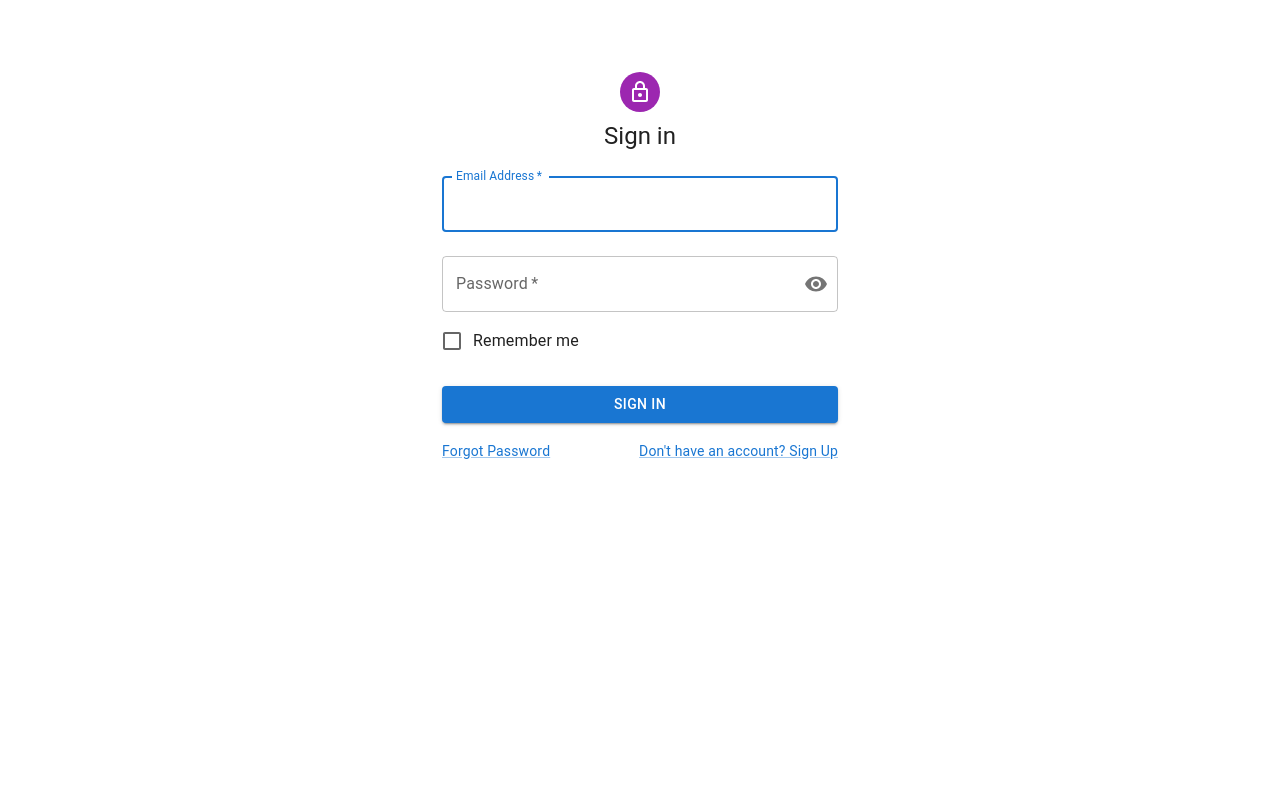
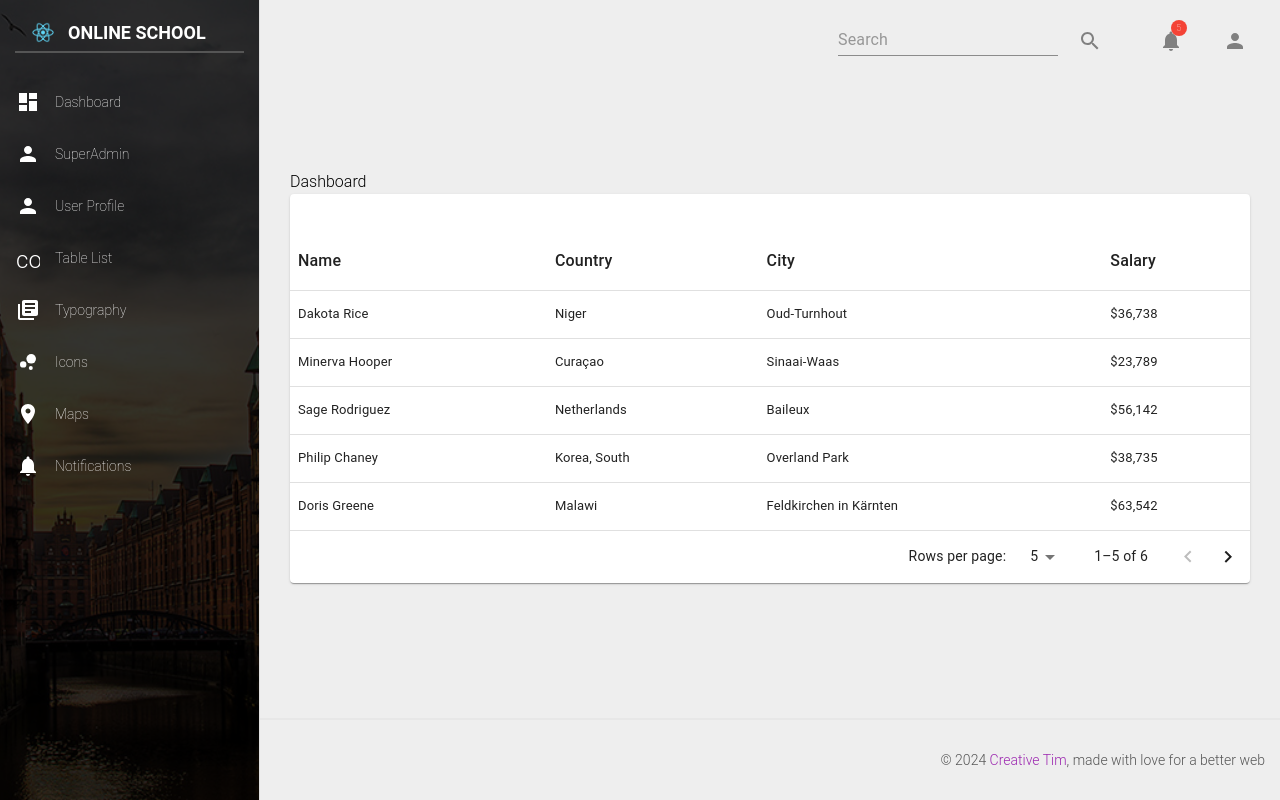
Before and after one commit to samsamhuynh/SalesManagementFE, a React (Vite) app: page / in a window 1280 px wide. Before the commit this address led to /login. Built offline with nearby package versions, Linux system fonts and the light colour scheme; no server answers.

Commit message:
create table ui

```diff
--- /dev/null
+++ b/src/components/Table/Table.tsx
@@ -0,0 +1,175 @@
+import {
+  Table,
+  TableBody,
+  TableCell,
+  TableContainer,
+  TableHead,
+  TablePagination,
+  TableRow,
+} from "@mui/material";
+import classNames from "classnames";
+import PropTypes from "prop-types";
+import { useState } from "react";
+
+const CustomTable = (props: any) => {
+  const { tableHead, tableData, color } = props;
+
+  const [page, setPage] = useState(0);
+  const [rowsPerPage, setRowsPerPage] = useState(5);
+
+  const handleChangePage = (event: unknown, newPage: number) => {
+    setPage(newPage);
+  };
+
+  const handleChangeRowsPerPage = (
+    event: React.ChangeEvent<HTMLInputElement>
+  ) => {
+    setRowsPerPage(parseInt(event.target.value, 10));
+    setPage(0);
+  };
+
+  const tableHeaderColor = classNames({
+    warning: {
+      color: "#ff9800",
+    },
+    primary: {
+      color: "#9c27b0",
+    },
+    danger: {
+      color: "#f44336",
+    },
+    success: {
+      color: "#4caf50",
+    },
+    info: {
+      color: "#00acc1",
+    },
+    rose: {
+      color: "#e91e63",
+    },
+    gray: {
+      color: "#999",
+    },
+  });
+
+  return (
+    <div className="w-full mt-10 overflow-x-auto">
+      <TableContainer>
+        <Table
+          aria-label="simple table"
+          style={{
+            marginBottom: "0",
+            width: "100%",
+            maxWidth: "100%",
+            backgroundColor: "transparent",
+            borderSpacing: "0",
+            borderCollapse: "collapse",
+          }}
+        >
+          {tableHead !== undefined ? (
+            <TableHead className={tableHeaderColor}>
+              <TableRow
+                hover
+                style={{
+                  height: "56px",
+                  color: "inherit",
+                  display: "table-row",
+                  outline: "none",
+                  verticalAlign: "middle",
+                }}
+              >
+                {tableHead.map((prop: any, key: any) => {
+                  return (
+                    <TableCell
+                      style={{
+                        lineHeight: "1.42857143",
+                        padding: "12px 8px",
+                        verticalAlign: "middle",
+                        // color: "inherit",
+                        fontSize: "1em",
+                      }}
+                      key={key}
+                    >
+                      {prop}
+                    </TableCell>
+                  );
+                })}
+              </TableRow>
+            </TableHead>
+          ) : null}
+
+          <TableBody>
+            {(rowsPerPage > 0
+              ? tableData.slice(
+                  page * rowsPerPage,
+                  page * rowsPerPage + rowsPerPage
+                )
+              : tableData
+            ).map((prop: any, key: any) => {
+              return (
+                <TableRow
+                  hover
+                  style={{
+                    height: "48px",
+                    color: "inherit",
+                    display: "table-row",
+                    outline: "none",
+                    verticalAlign: "middle",
+                  }}
+                  key={key}
+                >
+                  {prop.map((prop: any, key: any) => {
+                    return (
+                      <TableCell
+                        style={{
+                          lineHeight: "1.42857143",
+                          padding: "12px 8px",
+                          verticalAlign: "middle",
+                          fontSize: "0.8125rem",
+                          color: "inherit",
+                        }}
+                        key={key}
+                      >
+                        {prop}
+                      </TableCell>
+                    );
+                  })}
+                </TableRow>
+              );
+            })}
+          </TableBody>
+        </Table>
+      </TableContainer>
+
+      <TablePagination
+        rowsPerPageOptions={[5, 10, 25]}
+        component="div"
+        count={tableData.length}
+        rowsPerPage={rowsPerPage}
+        page={page}
+        onPageChange={handleChangePage}
+        onRowsPerPageChange={handleChangeRowsPerPage}
+      />
+    </div>
+  );
+};
+
+CustomTable.defaultProps = {
+  tableHeaderColor: "gray",
+};
+
+CustomTable.propTypes = {
+  color: PropTypes.oneOf([
+    "warning",
+    "primary",
+    "danger",
+    "success",
+    "info",
+    "rose",
+    "gray",
+  ]),
+  tableHead: PropTypes.arrayOf(PropTypes.string),
+  tableData: PropTypes.arrayOf(PropTypes.arrayOf(PropTypes.string)),
+};
+
+export default CustomTable;
--- /dev/null
+++ b/src/components/Table/index.ts
@@ -0,0 +1,3 @@
+import CustomTable from "./Table";
+
+export default CustomTable;
--- a/src/constants/page-url.ts
+++ b/src/constants/page-url.ts
@@ -1,4 +1,4 @@
 export const LOGIN_PAGE = "/login";
 export const SIGNUP_PAGE = "/signup";
 export const FORGOTPASSWORD_PAGE = "/forgotpassword";
-export const DASHBOARD_PAGE = "/dasboard";
+export const DASHBOARD_PAGE = "/";
--- a/src/index.scss
+++ b/src/index.scss
@@ -6,6 +6,7 @@ body {
     font-family: "Roboto", sans-serif;
     font-weight: 300;
     line-height: 1.5em;
+    background: #eee;
 };
 
 .transitionLayout {
--- a/src/layouts/Footer/Footer.tsx
+++ b/src/layouts/Footer/Footer.tsx
@@ -1,8 +1,8 @@
 const Footer = () => {
   return (
     <footer>
-      <div className="absolute no-underline bg-transparent text-gray-800 w-full h-10 bottom-0 right-0 p-3.5 border-t-2 border-solid border-gray-1200">
-        <p className="p-3.5 m-0 text-sm !float-right">
+      <div className="absolute w-full bottom-0 right-0 py-[15px] border-t-2 border-solid border-gray-1200 bg-transparent text-gray-800 ">
+        <p className="p-[15px] m-0 text-sm !float-right">
           <span>
             &copy; {new Date().getFullYear()}{" "}
             <a
--- a/src/layouts/Layout.tsx
+++ b/src/layouts/Layout.tsx
@@ -6,6 +6,9 @@ import { useEffect, useRef, useState } from "react";
 import PerfectScrollbar from "perfect-scrollbar";
 import bgImage from "./../assets/image/sidebar.jpg";
 import logo from "./../assets/image/reactlogo.jpg";
+import CustomTable from "../components/Table";
+import { Dashboard } from "@mui/icons-material";
+import { Outlet } from "react-router-dom";
 
 const Layout = ({ ...rest }) => {
   const [image] = useState(bgImage);
@@ -78,15 +81,19 @@ const Layout = ({ ...rest }) => {
         {...rest}
       />
       <div
-        className="relative w-full max-h-full transitionLayout"
+        className="relative lg:w-[calc(100%-260px)] max-h-full transitionLayout float-right w-full"
         ref={mainPanel}
       >
         <Header handleDrawerToggle={handleDrawerToggle} {...rest} />
+
+        <div className="mt-[70px] py-[30px] px-[15px] min-h-[calc(100vh-123px)]">
+          <div className="mt-[70px]">
+            <Outlet />
+          </div>
+        </div>
       </div>
 
-      <div>
-        <Footer />
-      </div>
+      <Footer />
     </div>
   );
 };
--- a/src/layouts/Navbar/AdminNavbarLink/AdminNavbarLinks.tsx
+++ b/src/layouts/Navbar/AdminNavbarLink/AdminNavbarLinks.tsx
@@ -16,9 +16,11 @@ import CustomInput from "../../../components/CustomInput";
 import Button from "../../../components/Button";
 
 const AdminNavbarLinks = () => {
-  const [openNotification, setOpenNotification] = useState<any>(null);
+  const [openNotification, setOpenNotification] = useState<null | HTMLElement>(
+    null
+  );
 
-  const [openProfile, setOpenProfile] = useState<any>(null);
+  const [openProfile, setOpenProfile] = useState<null | HTMLElement>(null);
 
   const handleClickNotification = (event: any) => {
     if (
@@ -35,7 +37,7 @@ const AdminNavbarLinks = () => {
     setOpenNotification(null);
   };
 
-  const handleClickProfile = (event: Event) => {
+  const handleClickProfile = (event: any) => {
     if (openProfile && openProfile.contains(event.target as HTMLElement)) {
       setOpenProfile(null);
     } else {
@@ -53,12 +55,12 @@ const AdminNavbarLinks = () => {
         className={
           "lg:inline-block flex flex-row mt-2.5 mx-5 w-[-webkit-stretch]"
         }
-        // className="w-6 h-8 transition-all duration-300 ease-linear mt-2.5 mx-3.5 rounded relative bg-transparent fill-available p-0 lg:mx-0"
+        // className="w-6 h-8 transition-all duration-300 ease-linear mt-2.5 mx-[15px] rounded relative bg-transparent fill-available p-0 lg:mx-0"
       >
         <CustomInput
           formControlProps={{
             className: classNames(
-              "lg:m-0 lg:z-40 !my-2.5 !mx-3.5 !float-none py-px !p-px mt-10 w-3/5"
+              "lg:m-0 lg:z-40 !my-2.5 !mx-[15px] !float-none py-px !p-px mt-10 w-3/5"
             ),
           }}
           inputProps={{
@@ -99,7 +101,7 @@ const AdminNavbarLinks = () => {
           aria-haspopup="true"
           onClick={handleClickNotification}
           className={classNames(
-            "flex ml-8 w-auto sm:flex sm:mt-2.5 sm:mx-3.5 sm:mb-0 sm:w-[-webkit-fill-available]"
+            "flex ml-[30px] w-auto sm:flex sm:mt-2.5 sm:mx-[15px] sm:mb-0 sm:w-[-webkit-fill-available]"
           )}
         >
           <Notifications
@@ -119,7 +121,7 @@ const AdminNavbarLinks = () => {
 
           <span
             className={
-              "z-40 mr-3.5 leading-7 text-sm text-white font-thin lg:absolute lg:block lg:bg-danger-100 lg:top-0 lg:right-1 lg:w-4 lg:h-4 lg:rounded-full lg:text-[9px] lg:font-thin lg:leading-4 lg:text-center lg:align-middle"
+              "z-40 mr-[15px] leading-7 text-sm text-white font-thin lg:absolute lg:block lg:bg-danger-100 lg:top-0 lg:right-1 lg:w-4 lg:h-4 lg:rounded-full lg:text-[9px] lg:font-thin lg:leading-4 lg:text-center lg:align-middle"
             }
           >
             5
@@ -276,7 +278,7 @@ const AdminNavbarLinks = () => {
           aria-haspopup="true"
           onClick={handleClickProfile}
           className={classNames(
-            "flex ml-8 w-auto sm:flex sm:mt-2.5 sm:mx-3.5 sm:mb-0 sm:w-[-webkit-fill-available]"
+            "flex ml-[30px] w-auto sm:flex sm:mt-2.5 sm:mx-[15px] sm:mb-0 sm:w-[-webkit-fill-available]"
           )}
         >
           <Person
--- a/src/layouts/Sidebar/Sidebar.tsx
+++ b/src/layouts/Sidebar/Sidebar.tsx
@@ -104,14 +104,14 @@ const Sidebar = (props: any) => {
             <ListItem
               button
               className={classNames(
-                "w-auto transition-all duration-300 ease-linear mt-2.5 mx-3.5 rounded relative block py-2.5 px-3.5 bg-transparent" +
+                "w-auto transition-all duration-300 ease-linear mt-2.5 mx-[15px] rounded relative block py-2.5 px-[15px] bg-transparent" +
                   listItemClasses
               )}
             >
               {typeof prop.icon === "string" ? (
                 <Icon
                   className={classNames(
-                    "w-6 h-8 text-2xl leading-7 float-left mr-3.5 text-center align-middle text-white bg-opacity-80",
+                    "w-6 h-8 text-2xl leading-7 float-left mr-[15px] text-center align-middle text-white bg-opacity-80",
                     whiteFontClasses
                   )}
                 >
@@ -120,7 +120,7 @@ const Sidebar = (props: any) => {
               ) : (
                 <prop.icon
                   className={classNames(
-                    "w-6 h-8 text-2xl leading-7 float-left mr-3.5 text-center align-middle text-white bg-opacity-80",
+                    "w-6 h-8 text-2xl leading-7 float-left mr-[15px] text-center align-middle text-white bg-opacity-80",
                     whiteFontClasses
                   )}
                 />
@@ -143,7 +143,7 @@ const Sidebar = (props: any) => {
   const brand = (
     <div
       className={
-        "relative px-3.5 py-3.5 z-50 after:absolute after:bottom-0 after:right-3.5 after:h-px after:w-[calc(100% - 30px)] after:bg-gray-700"
+        "relative p-[15px] z-50 after:absolute after:bottom-0 after:right-[15px] after:h-px after:w-[calc(100% - 30px)] after:bg-gray-700"
       }
     >
       <a
@@ -152,7 +152,7 @@ const Sidebar = (props: any) => {
           "uppercase py-1 block text-white text-left text-lg font-bold leading-7 no-underline bg-transparent border-b-2 border-solid border-gray-800"
         }
       >
-        <div className={"w-7 inline-block max-h-7 ml-2.5 mr-3.5"}>
+        <div className={"w-7 inline-block max-h-7 ml-2.5 mr-[15px]"}>
           <img
             src={logo}
             alt="logo"
@@ -177,12 +177,16 @@ const Sidebar = (props: any) => {
           }}
           classes={{
             paper: classNames(
-              "z-50 boxShadow block fixed top-0 left-auto right-0 w-64 h-full text-left px-0"
+              "z-50 block fixed top-0 bottom-0 left-auto right-0 w-[260px] h-full text-left px-0 boxShadow"
             ),
           }}
         >
           {brand}
-          <div className={"relative h-[calc(100vh - 75px)] w-64 z-50"}>
+          <div
+            className={
+              "relative h-[calc(100vh - 75px)] w-[260px] z-50 overflow-auto"
+            }
+          >
             <AdminNavbarLinks />
             {links}
           </div>
@@ -203,12 +207,16 @@ const Sidebar = (props: any) => {
           open
           classes={{
             paper: classNames(
-              "border-0 boxShadow fixed top-0 bottom-0 left-0 z-50 w-64 h-full block text-left"
+              "z-50 block fixed top-0 bottom-0 left-auto right-0 w-[260px] h-full text-left px-0 boxShadow"
             ),
           }}
         >
           {brand}
-          <div className={"relative h-[calc(100vh - 75px)] w-64 z-50"}>
+          <div
+            className={
+              "relative h-[calc(100vh - 75px)] w-[260px] z-50 overflow-auto"
+            }
+          >
             {links}
           </div>
           {image !== undefined ? (
--- a/src/pages/Dashboard/Dashboard.tsx
+++ b/src/pages/Dashboard/Dashboard.tsx
@@ -1,7 +1,33 @@
+import { Card, CardHeader, Grid } from "@mui/material";
+import Table from "../../components/Table";
+
 const Dashboard = () => {
   return (
-    <div>
+    <div className="mx-auto px-[15px]">
       <h1>Dashboard</h1>
+      <Grid container>
+        <Grid item xs={12} sm={12} md={12}>
+          <Card>
+            {/* <CardHeader color="gray">
+              <h4>Simple Table</h4>
+              <p>Here is a subtitle for this table</p>
+            </CardHeader> */}
+
+            <Table
+              tableHeaderColor="primary"
+              tableHead={["Name", "Country", "City", "Salary"]}
+              tableData={[
+                ["Dakota Rice", "Niger", "Oud-Turnhout", "$36,738"],
+                ["Minerva Hooper", "Curaçao", "Sinaai-Waas", "$23,789"],
+                ["Sage Rodriguez", "Netherlands", "Baileux", "$56,142"],
+                ["Philip Chaney", "Korea, South", "Overland Park", "$38,735"],
+                ["Doris Greene", "Malawi", "Feldkirchen in Kärnten", "$63,542"],
+                ["Mason Porter", "Chile", "Gloucester", "$78,615"],
+              ]}
+            ></Table>
+          </Card>
+        </Grid>
+      </Grid>
     </div>
   );
 };
--- a/src/routes/ProtectedRoute.tsx
+++ b/src/routes/ProtectedRoute.tsx
@@ -16,9 +16,9 @@ const ProtectedRoute: React.FC<ProtectedRouteProps> = ({
 
   const { currentUser } = useContext(AuthContext) || {};
 
-  if (!currentUser) {
-    return <Navigate to={LOGIN_PAGE} replace />;
-  }
+  // if (!currentUser) {
+  //   return <Navigate to={LOGIN_PAGE} replace />;
+  // }
 
   return children;
 };
```
Also changed, not shown: src/components/Button/Button.tsx (+0 -80 lines).
